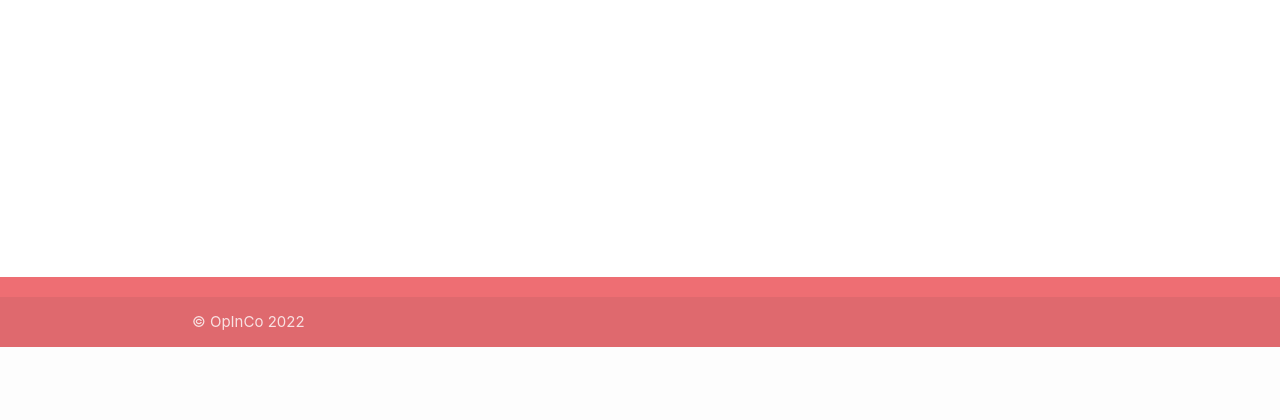
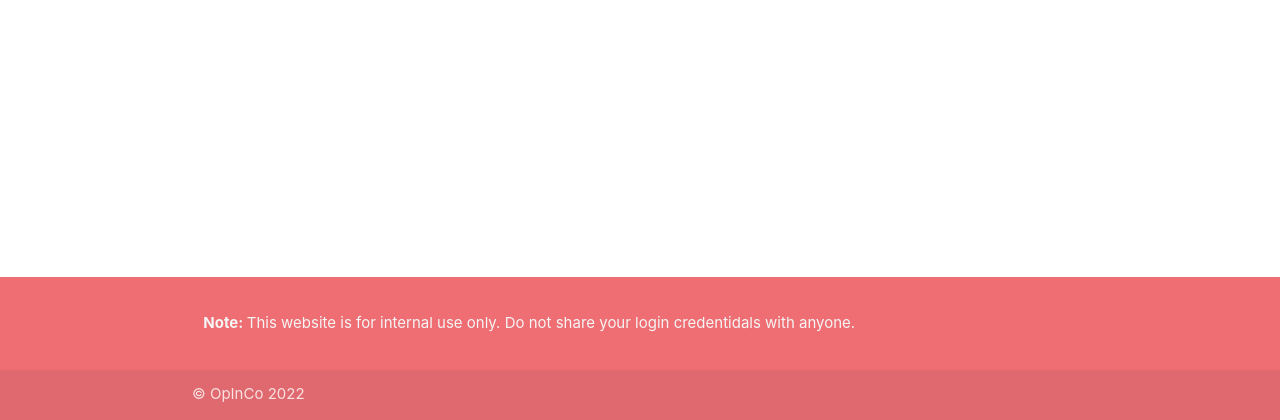
Before and after one commit to OpInCo-Community/ideasite, a Django app: page /login/ in a window 1280 px wide. Shown: the part 587-1007 px from the top of the page. Before the commit the page ends 934 px from the top, so only its background shows below. Run offline with Django 4.2, Linux system fonts and the light colour scheme; some libraries are stand-ins or nearby versions.

Commit message:
modify footer text

```diff
--- a/config/urls.py
+++ b/config/urls.py
@@ -20,8 +20,8 @@ from django.contrib.auth.views import LoginView, LogoutView
 from ideas import views as ideas_views
 
 ideas_patterns = [
-    path("create/", ideas_views.create_view, name="create"),
-    path("update/<slug:slug>/", ideas_views.update_view, name="update"),
+    # path("create/", ideas_views.create_view, name="create"),
+    # path("update/<slug:slug>/", ideas_views.update_view, name="update"),
     path("", ideas_views.home, name="home")
 ]
 
--- a/templates/footer.html
+++ b/templates/footer.html
@@ -1,10 +1,10 @@
 <footer class="page-footer">
-{#          <div class="container">#}
-{#            <div class="row">#}
-{#              <div class="col l6 s12">#}
+          <div class="container">
+            <div class="row">
+              <div class="col s12">
 {#                <h5 class="white-text">Footer Content</h5>#}
-{#                <p class="grey-text text-lighten-4">You can use rows and columns here to organize your footer content.</p>#}
-{#              </div>#}
+                  <p class="grey-text text-lighten-4"><b>Note: </b> This website is for internal use only. Do not share your login credentidals with anyone.</p>
+              </div>
 {#              <div class="col l4 offset-l2 s12">#}
 {#                <h5 class="white-text">Links</h5>#}
 {#                <ul>#}
@@ -14,8 +14,8 @@
 {#                  <li><a class="grey-text text-lighten-3" href="#!">Link 4</a></li>#}
 {#                </ul>#}
 {#              </div>#}
-{#            </div>#}
-{#          </div>#}
+            </div>
+          </div>
           <div class="footer-copyright">
             <div class="container">
             © OpInCo 2022
```
Also changed, not shown: ideas/templates/ideas/home.html (+3 -4 lines), ideas/views.py (+7 -7 lines).
